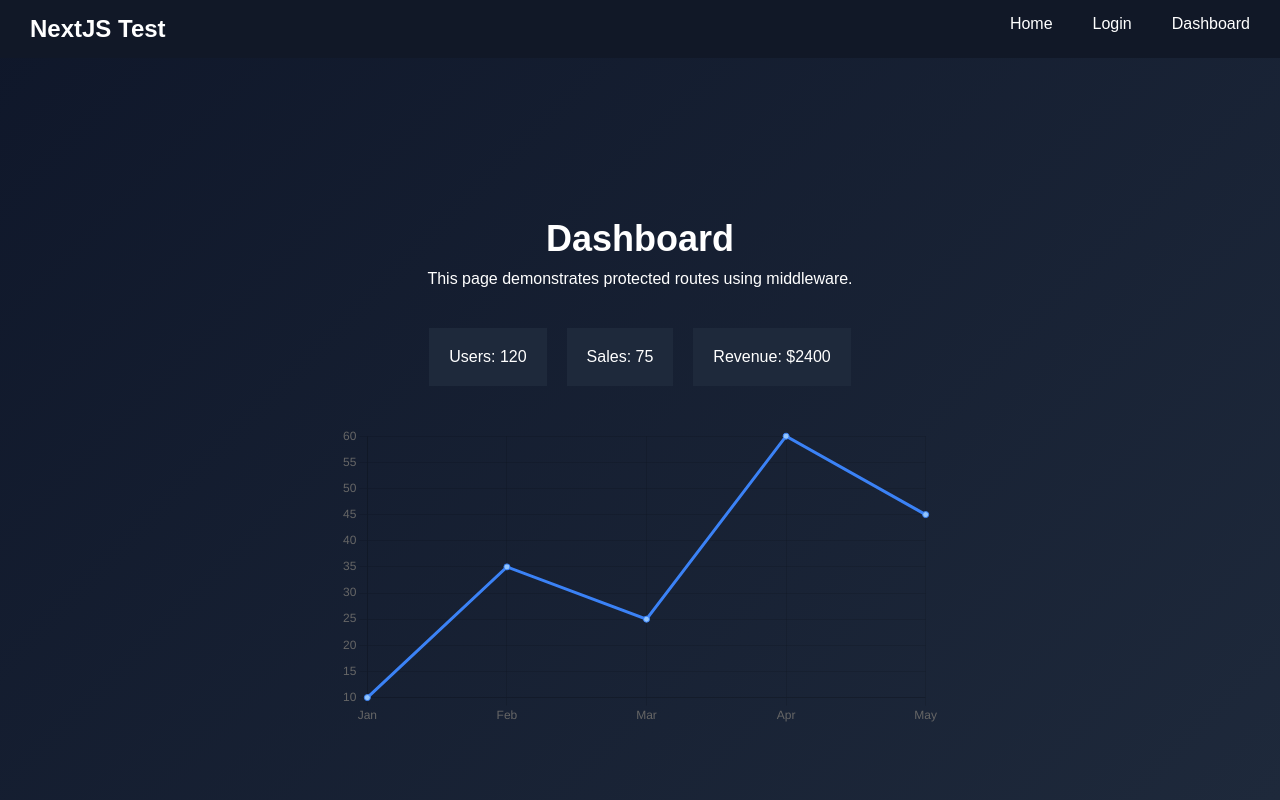
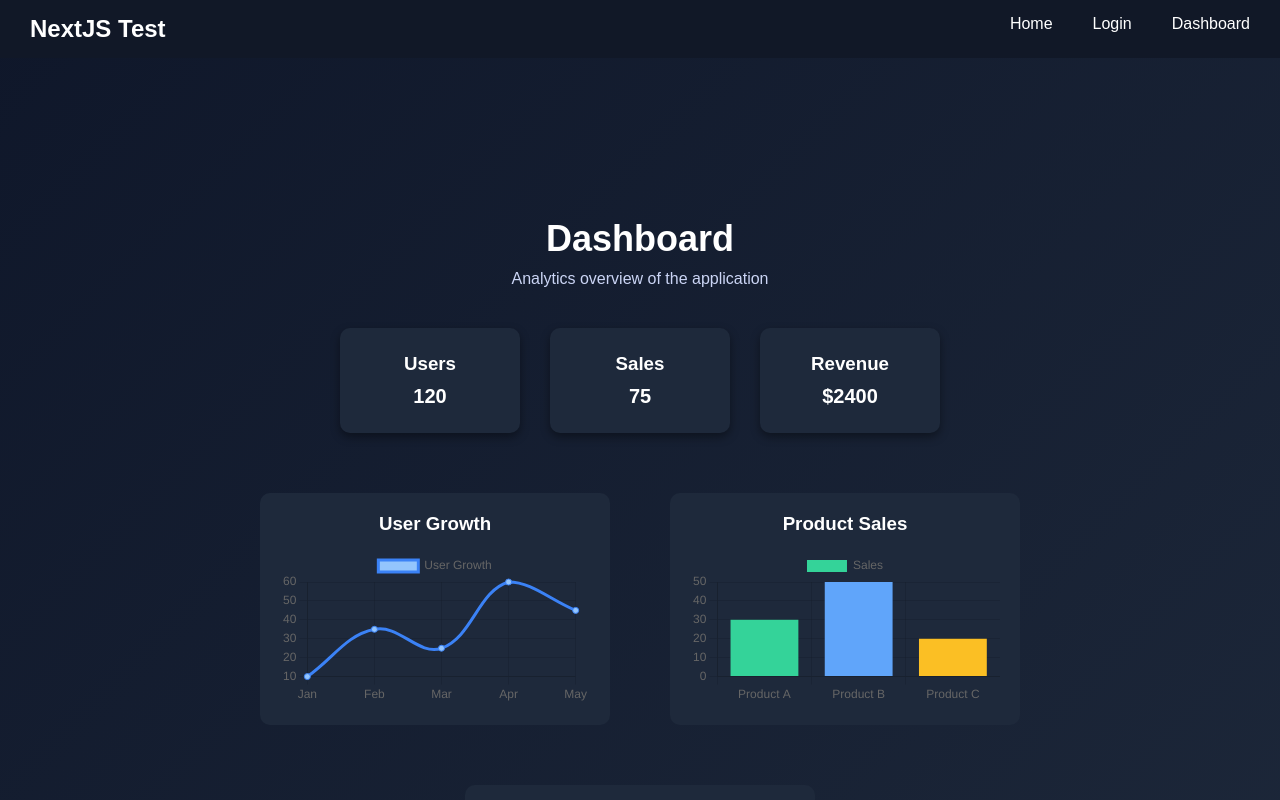
Before and after one commit to Abhijeet4703/nextjs-internship-assessment, a Next.js app: page /dashboard in a window 1280 px wide. Shown: the top 800 px of the page. Built offline with nearby package versions, Linux system fonts and the light colour scheme.

Commit message:
Added dashboard

```diff
--- a/app/dashboard/page.tsx
+++ b/app/dashboard/page.tsx
@@ -1,35 +1,93 @@
-import ChartComponent from "../../components/Chart";
+"use client";
+
+import Charts from "../../components/Chart";
 
 export default function Dashboard() {
   return (
-    <div style={{ textAlign: "center", padding: "40px" }}>
-      <h1 style={{ fontSize: "36px", marginBottom: "10px" }}>Dashboard</h1>
-      <p style={{ marginBottom: "40px" }}>
-        This page demonstrates protected routes using middleware.
+    <div
+      style={{
+        padding: "40px",
+        maxWidth: "1200px",
+        margin: "auto",
+        textAlign: "center",
+      }}
+    >
+      {/* Title */}
+      <h1
+        style={{
+          fontSize: "36px",
+          marginBottom: "10px",
+          color: "white",
+        }}
+      >
+        Dashboard
+      </h1>
+
+      <p
+        style={{
+          marginBottom: "40px",
+          color: "#cbd5f5",
+          fontSize: "16px",
+        }}
+      >
+        Analytics overview of the application
       </p>
 
+      {/* Stats Cards */}
       <div
         style={{
           display: "flex",
           justifyContent: "center",
-          gap: "20px",
-          marginBottom: "40px",
+          gap: "30px",
+          marginBottom: "60px",
+          flexWrap: "wrap",
         }}
       >
-        <div style={{ padding: "20px", background: "#1e293b", color: "white" }}>
-          Users: 120
+        <div
+          style={{
+            background: "#1e293b",
+            color: "white",
+            padding: "25px",
+            borderRadius: "10px",
+            width: "180px",
+            boxShadow: "0 4px 10px rgba(0,0,0,0.4)",
+          }}
+        >
+          <h3 style={{ marginBottom: "10px" }}>Users</h3>
+          <p style={{ fontSize: "20px", fontWeight: "bold" }}>120</p>
         </div>
 
-        <div style={{ padding: "20px", background: "#1e293b", color: "white" }}>
-          Sales: 75
+        <div
+          style={{
+            background: "#1e293b",
+            color: "white",
+            padding: "25px",
+            borderRadius: "10px",
+            width: "180px",
+            boxShadow: "0 4px 10px rgba(0,0,0,0.4)",
+          }}
+        >
+          <h3 style={{ marginBottom: "10px" }}>Sales</h3>
+          <p style={{ fontSize: "20px", fontWeight: "bold" }}>75</p>
         </div>
 
-        <div style={{ padding: "20px", background: "#1e293b", color: "white" }}>
-          Revenue: $2400
+        <div
+          style={{
+            background: "#1e293b",
+            color: "white",
+            padding: "25px",
+            borderRadius: "10px",
+            width: "180px",
+            boxShadow: "0 4px 10px rgba(0,0,0,0.4)",
+          }}
+        >
+          <h3 style={{ marginBottom: "10px" }}>Revenue</h3>
+          <p style={{ fontSize: "20px", fontWeight: "bold" }}>$2400</p>
         </div>
       </div>
 
-      <ChartComponent />
+      {/* Charts Section */}
+      <Charts />
     </div>
   );
 }
--- a/components/Chart.tsx
+++ b/components/Chart.tsx
@@ -1,32 +1,126 @@
 "use client";
 
-import { Line } from "react-chartjs-2";
 import {
   Chart as ChartJS,
   LineElement,
+  BarElement,
+  ArcElement,
   CategoryScale,
   LinearScale,
   PointElement,
+  Tooltip,
+  Legend
 } from "chart.js";
 
-ChartJS.register(LineElement, CategoryScale, LinearScale, PointElement);
+import { Line, Bar, Pie } from "react-chartjs-2";
 
-export default function ChartComponent() {
-  const data = {
+ChartJS.register(
+  LineElement,
+  BarElement,
+  ArcElement,
+  CategoryScale,
+  LinearScale,
+  PointElement,
+  Tooltip,
+  Legend
+);
+
+export default function Charts() {
+
+  const lineData = {
     labels: ["Jan", "Feb", "Mar", "Apr", "May"],
     datasets: [
       {
-        label: "Users Growth",
+        label: "User Growth",
         data: [10, 35, 25, 60, 45],
         borderColor: "#3b82f6",
         backgroundColor: "#93c5fd",
-      },
-    ],
+        tension: 0.4
+      }
+    ]
+  };
+
+  const barData = {
+    labels: ["Product A", "Product B", "Product C"],
+    datasets: [
+      {
+        label: "Sales",
+        data: [30, 50, 20],
+        backgroundColor: ["#34d399", "#60a5fa", "#fbbf24"]
+      }
+    ]
+  };
+
+  const pieData = {
+    labels: ["Mobile", "Desktop", "Tablet"],
+    datasets: [
+      {
+        label: "Traffic",
+        data: [55, 30, 15],
+        backgroundColor: ["#6366f1", "#f87171", "#facc15"]
+      }
+    ]
   };
 
   return (
-    <div style={{ width: "600px", margin: "auto" }}>
-      <Line data={data} />
+    <div
+      style={{
+        display: "flex",
+        justifyContent: "center",
+        gap: "60px",
+        flexWrap: "wrap",
+        marginTop: "40px"
+      }}
+    >
+
+      {/* Line Chart */}
+      <div
+        style={{
+          background: "#1e293b",
+          padding: "20px",
+          borderRadius: "10px",
+          width: "350px"
+        }}
+      >
+        <h3 style={{ color: "white", marginBottom: "15px" }}>
+          User Growth
+        </h3>
+
+        <Line data={lineData} />
+      </div>
+
+      {/* Bar Chart */}
+      <div
+        style={{
+          background: "#1e293b",
+          padding: "20px",
+          borderRadius: "10px",
+          width: "350px"
+        }}
+      >
+        <h3 style={{ color: "white", marginBottom: "15px" }}>
+          Product Sales
+        </h3>
+
+        <Bar data={barData} />
+      </div>
+
+      {/* Pie Chart */}
+      <div
+        style={{
+          background: "#1e293b",
+          padding: "20px",
+          borderRadius: "10px",
+          width: "350px"
+        }}
+      >
+        <h3 style={{ color: "white", marginBottom: "15px" }}>
+          Traffic Sources
+        </h3>
+
+        <Pie data={pieData} />
+      </div>
+
     </div>
   );
 }
```
